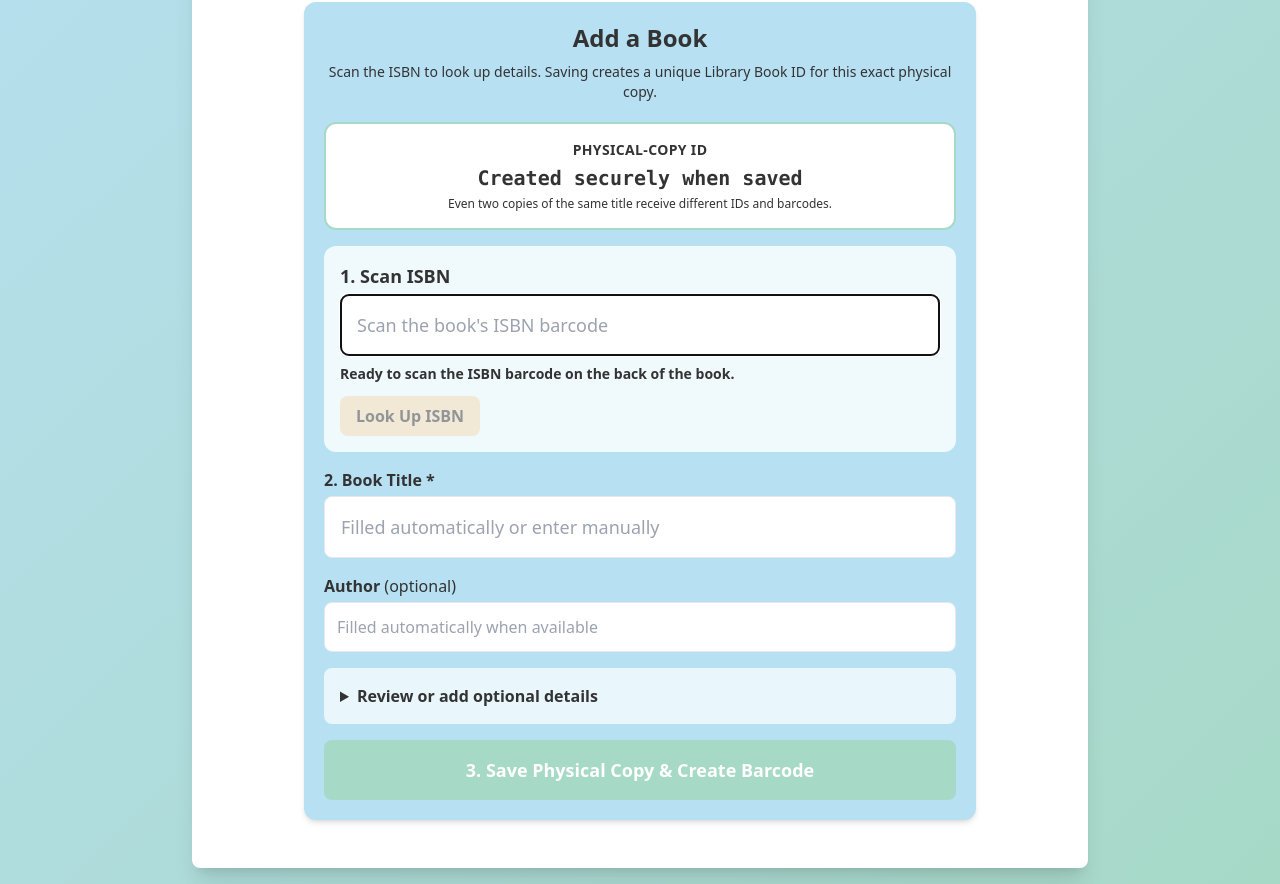
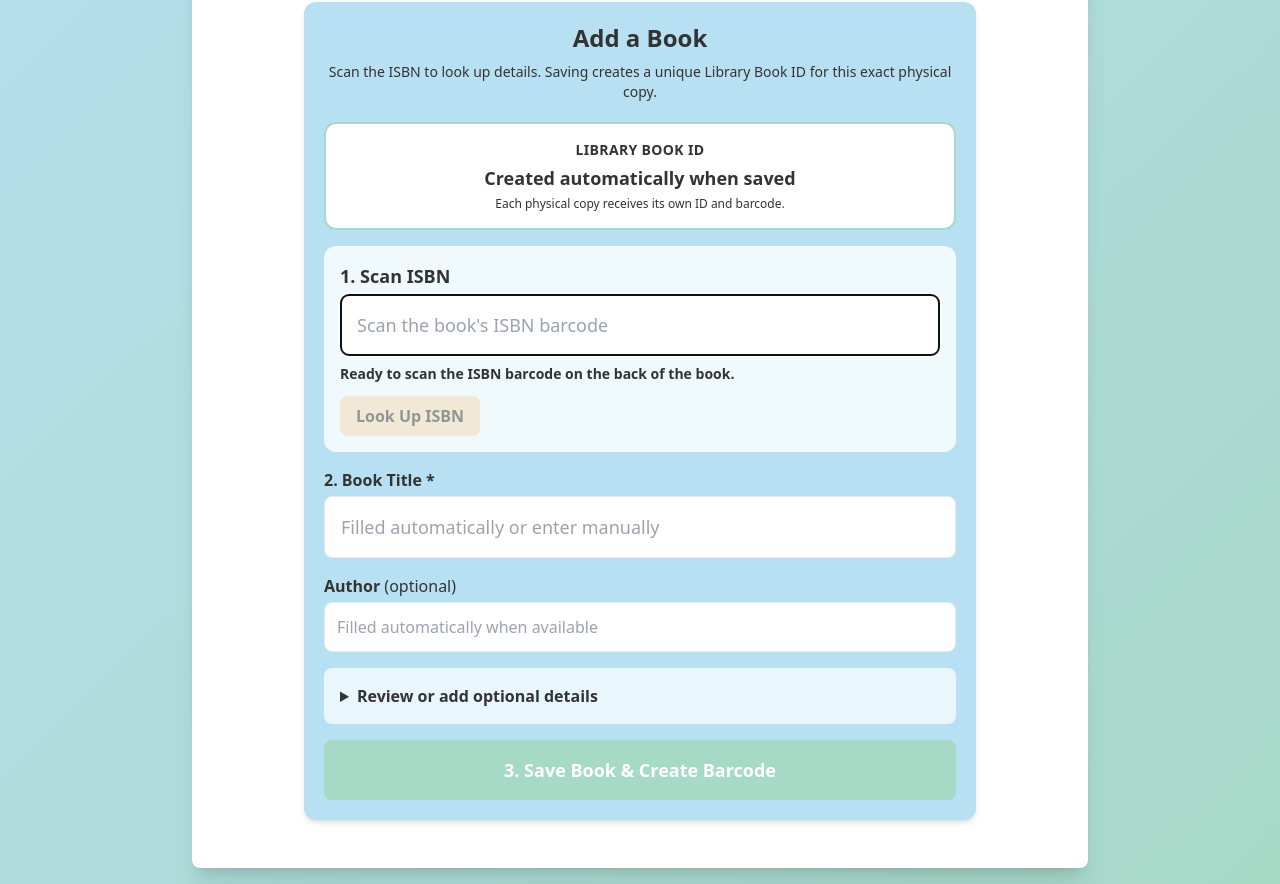
Before and after one commit to Lavender333/kid-friendly-home-librar, a React (Vite) app: page /#/add-book in a window 1280 px wide. Shown: the part 338-1222 px from the top of the page. Built offline with nearby package versions, Linux system fonts and the light colour scheme; no server answers.

Commit message:
Clarify automatic Library Book ID wording

```diff
--- a/components/AddBookView.tsx
+++ b/components/AddBookView.tsx
@@ -82,7 +82,7 @@ const AddBookView: React.FC<AddBookViewProps> = ({ onAddBook, isLoading }) => {
       let result: BookLookupResult | null = null;
       try { result = await lookupGoogleBooks(value); } catch { result = null; }
       if (!result) { setLookupMessage('Trying a second book database…'); try { result = await lookupOpenLibrary(value); } catch { result = null; } }
-      if (!result) { setLookupMessage('Book information was not found online. Enter the title manually; a unique physical-copy ID will still be created when you save.'); titleRef.current?.focus(); return; }
+      if (!result) { setLookupMessage('Book information was not found online. Enter the title manually; the Library Book ID will be created automatically when you save.'); titleRef.current?.focus(); return; }
       setBook(current => ({ ...current, title: result.title || current.title, author: result.author || current.author, publisher: result.publisher || current.publisher, publicationYear: result.publicationYear || current.publicationYear, genre: result.genre || current.genre, notes: current.notes || result.description || `ISBN: ${value}` }));
       setLookupMessage(`✓ Book information found using ${result.source}.`);
       titleRef.current?.focus();
@@ -106,7 +106,7 @@ const AddBookView: React.FC<AddBookViewProps> = ({ onAddBook, isLoading }) => {
       const canonicalBarcode = result.barcode || canonicalId;
       setSavedBook({ ...bookToSave, bookId: canonicalId, barcode: canonicalBarcode });
       setBook(createEmptyBook()); setIsbn('');
-      setLookupMessage('Ready to scan the next ISBN barcode. A new unique physical-copy ID will be created when saved.');
+      setLookupMessage('Ready to scan the next ISBN barcode. A new Library Book ID will be created automatically when saved.');
       requestAnimationFrame(() => isbnRef.current?.focus());
     }
   };
@@ -117,9 +117,9 @@ const AddBookView: React.FC<AddBookViewProps> = ({ onAddBook, isLoading }) => {
       <p className="mb-5 text-center text-sm">Scan the ISBN to look up details. Saving creates a unique Library Book ID for this exact physical copy.</p>
       <form onSubmit={submit} className="space-y-4">
         <div className="rounded-xl border-2 border-primary-green bg-white p-4 text-center">
-          <p className="text-sm font-semibold uppercase tracking-wide">Physical-Copy ID</p>
-          <p className="mt-1 font-mono text-xl font-bold">Created securely when saved</p>
-          <p className="mt-1 text-xs">Even two copies of the same title receive different IDs and barcodes.</p>
+          <p className="text-sm font-semibold uppercase tracking-wide">Library Book ID</p>
+          <p className="mt-1 text-lg font-bold">Created automatically when saved</p>
+          <p className="mt-1 text-xs">Each physical copy receives its own ID and barcode.</p>
         </div>
         <label className="block rounded-xl bg-white/80 p-4">
           <span className="mb-1 block text-lg font-bold">1. Scan ISBN</span>
@@ -135,10 +135,10 @@ const AddBookView: React.FC<AddBookViewProps> = ({ onAddBook, isLoading }) => {
           <label><span className="mb-1 block font-semibold">Genre</span><input value={book.genre} onChange={e => update('genre', e.target.value)} className="w-full rounded-lg border p-3" /></label>
           <label className="md:col-span-2"><span className="mb-1 block font-semibold">Notes</span><textarea value={book.notes} onChange={e => update('notes', e.target.value)} className="w-full rounded-lg border p-3" rows={3} /></label>
         </div></details>
-        <button disabled={isLoading || isLookingUp} className="w-full rounded-lg bg-primary-green p-4 text-lg font-bold text-white disabled:opacity-60">{isLoading ? 'Saving…' : '3. Save Physical Copy & Create Barcode'}</button>
+        <button disabled={isLoading || isLookingUp} className="w-full rounded-lg bg-primary-green p-4 text-lg font-bold text-white disabled:opacity-60">{isLoading ? 'Saving…' : '3. Save Book & Create Barcode'}</button>
       </form>
       {formMessage && <p className="mt-4 text-center font-semibold">{formMessage}</p>}
-      {savedBook && <><div className="mt-5 rounded-xl bg-white p-5 text-center shadow"><p className="text-lg font-bold">Physical copy saved!</p><p className="mb-1"><strong>{savedBook.title}</strong></p><p className="mb-3 font-mono font-bold">{savedBook.bookId}</p><Barcode value={savedBook.barcode} className="mx-auto max-w-full" /><button type="button" onClick={() => window.print()} className="mt-3 rounded-lg bg-accent-yellow px-5 py-3 font-bold">Print 4×6 Book Label</button></div>
+      {savedBook && <><div className="mt-5 rounded-xl bg-white p-5 text-center shadow"><p className="text-lg font-bold">Book saved!</p><p className="mb-1"><strong>{savedBook.title}</strong></p><p className="mb-3 font-mono font-bold">{savedBook.bookId}</p><Barcode value={savedBook.barcode} className="mx-auto max-w-full" /><button type="button" onClick={() => window.print()} className="mt-3 rounded-lg bg-accent-yellow px-5 py-3 font-bold">Print 4×6 Book Label</button></div>
         <section className="thermal-receipt" aria-label="Thermal book label"><h1>Mariah's Library</h1><div className="receipt-rule" /><h2>{savedBook.title}</h2>{savedBook.author && <p style={{ textAlign: 'center' }}>by {savedBook.author}</p>}<p style={{ textAlign: 'center', fontWeight: 'bold' }}>{savedBook.bookId}</p><Barcode value={savedBook.barcode} className="mx-auto" height={95} width={3} /><p className="receipt-thanks">Scan to check out or return</p></section></>}
     </div>
   );
```
